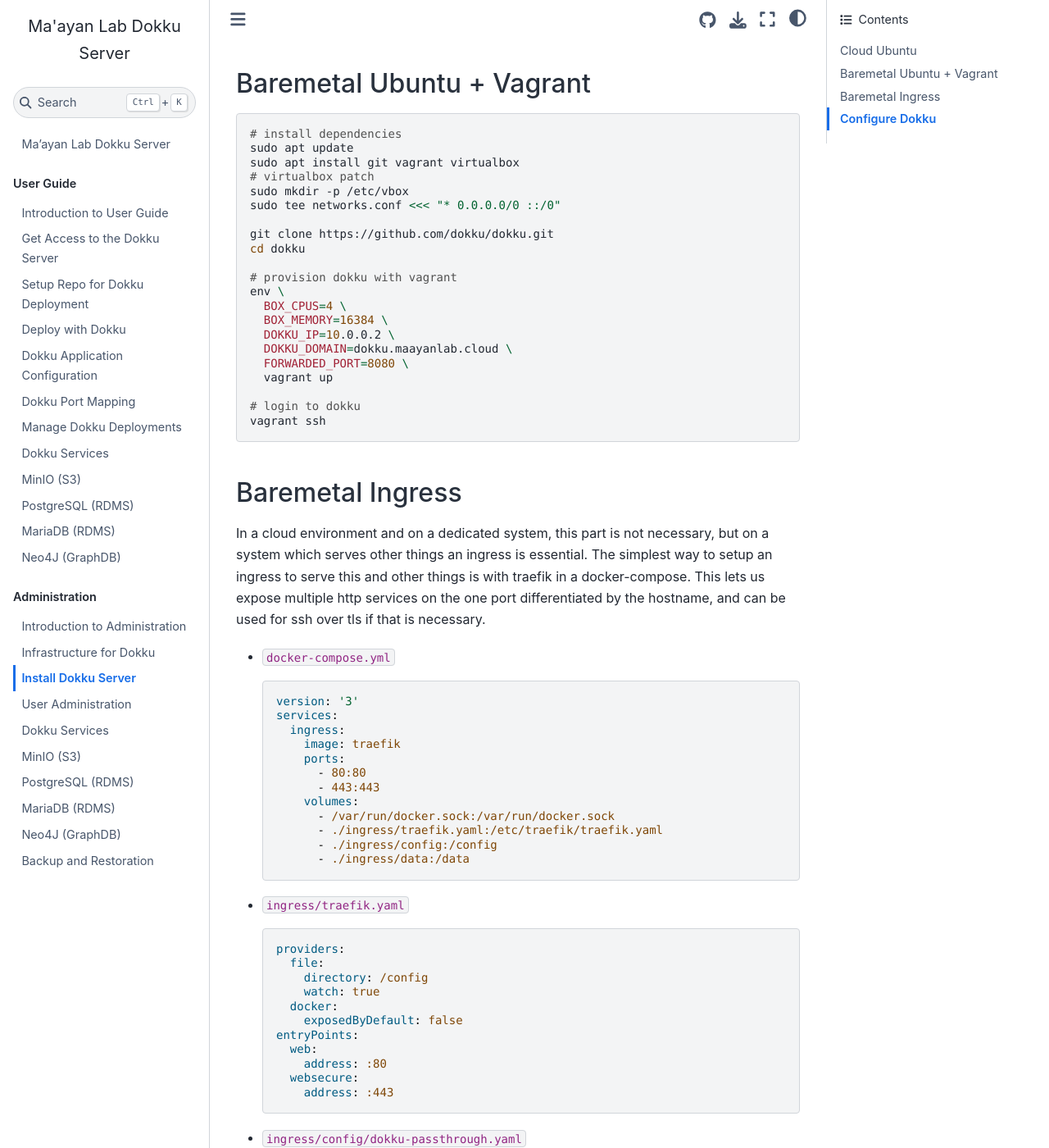
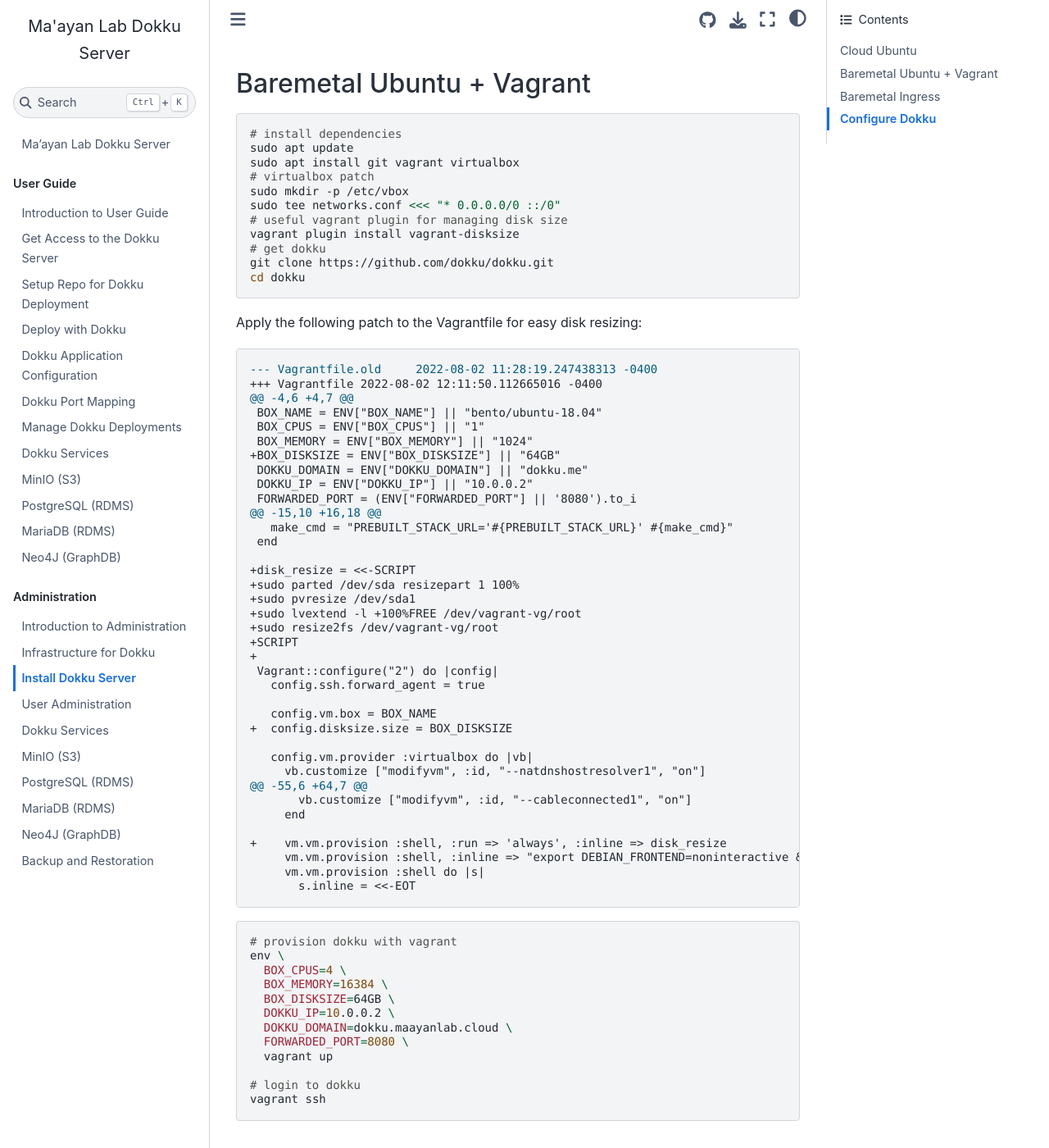
Before and after one commit to MaayanLab/dokku, a Jupyter Book: the page built from administration/20-install.md, in a window 1280 px wide and 1400 px high, scrolled down 314 px. Shown: the whole window at 82% size. Built offline with Jupyter Book 1.0.4 settings and Sphinx 7.4.7 and the Sphinx Book theme 1.1.4, drawn with Linux system fonts in a browser that asks for light colours; some of the changed text lies outside the part shown.

Commit message:
Expand vagrant instructions to include disk resizing

````diff
--- a/administration/20-install.md
+++ b/administration/20-install.md
@@ -18,14 +18,61 @@
 # virtualbox patch
 sudo mkdir -p /etc/vbox
 sudo tee networks.conf <<< "* 0.0.0.0/0 ::/0"
-
+# useful vagrant plugin for managing disk size
+vagrant plugin install vagrant-disksize
+# get dokku
 git clone https://github.com/dokku/dokku.git
 cd dokku
+```
 
+Apply the following patch to the Vagrantfile for easy disk resizing:
+
+```diff
+--- Vagrantfile.old     2022-08-02 11:28:19.247438313 -0400
++++ Vagrantfile 2022-08-02 12:11:50.112665016 -0400
+@@ -4,6 +4,7 @@
+ BOX_NAME = ENV["BOX_NAME"] || "bento/ubuntu-18.04"
+ BOX_CPUS = ENV["BOX_CPUS"] || "1"
+ BOX_MEMORY = ENV["BOX_MEMORY"] || "1024"
++BOX_DISKSIZE = ENV["BOX_DISKSIZE"] || "64GB"
+ DOKKU_DOMAIN = ENV["DOKKU_DOMAIN"] || "dokku.me"
+ DOKKU_IP = ENV["DOKKU_IP"] || "10.0.0.2"
+ FORWARDED_PORT = (ENV["FORWARDED_PORT"] || '8080').to_i
+@@ -15,10 +16,18 @@
+   make_cmd = "PREBUILT_STACK_URL='#{PREBUILT_STACK_URL}' #{make_cmd}"
+ end
+
++disk_resize = <<-SCRIPT
++sudo parted /dev/sda resizepart 1 100%
++sudo pvresize /dev/sda1
++sudo lvextend -l +100%FREE /dev/vagrant-vg/root
++sudo resize2fs /dev/vagrant-vg/root
++SCRIPT
++
+ Vagrant::configure("2") do |config|
+   config.ssh.forward_agent = true
+
+   config.vm.box = BOX_NAME
++  config.disksize.size = BOX_DISKSIZE
+
+   config.vm.provider :virtualbox do |vb|
+     vb.customize ["modifyvm", :id, "--natdnshostresolver1", "on"]
+@@ -55,6 +64,7 @@
+       vb.customize ["modifyvm", :id, "--cableconnected1", "on"]
+     end
+
++    vm.vm.provision :shell, :run => 'always', :inline => disk_resize
+     vm.vm.provision :shell, :inline => "export DEBIAN_FRONTEND=noninteractive && apt-get update -qq >/dev/null && apt-get -qq -y --no-install-recommends install git build-essential >/dev/null && cd /root/dokku && #{make_cmd}"
+     vm.vm.provision :shell do |s|
+       s.inline = <<-EOT
+```
+
+```bash
 # provision dokku with vagrant
 env \
   BOX_CPUS=4 \
   BOX_MEMORY=16384 \
+  BOX_DISKSIZE=64GB \
   DOKKU_IP=10.0.0.2 \
   DOKKU_DOMAIN=dokku.maayanlab.cloud \
   FORWARDED_PORT=8080 \
@@ -34,6 +81,10 @@
 # login to dokku
 vagrant ssh
 ```
+
+### Resizing Disk
+
+The disk can be resized by running `vagrant halt` then the `env ... vagrant up` command again with the updated `BOX_DISKSIZE`.
 
 ## Baremetal Ingress
 
````
